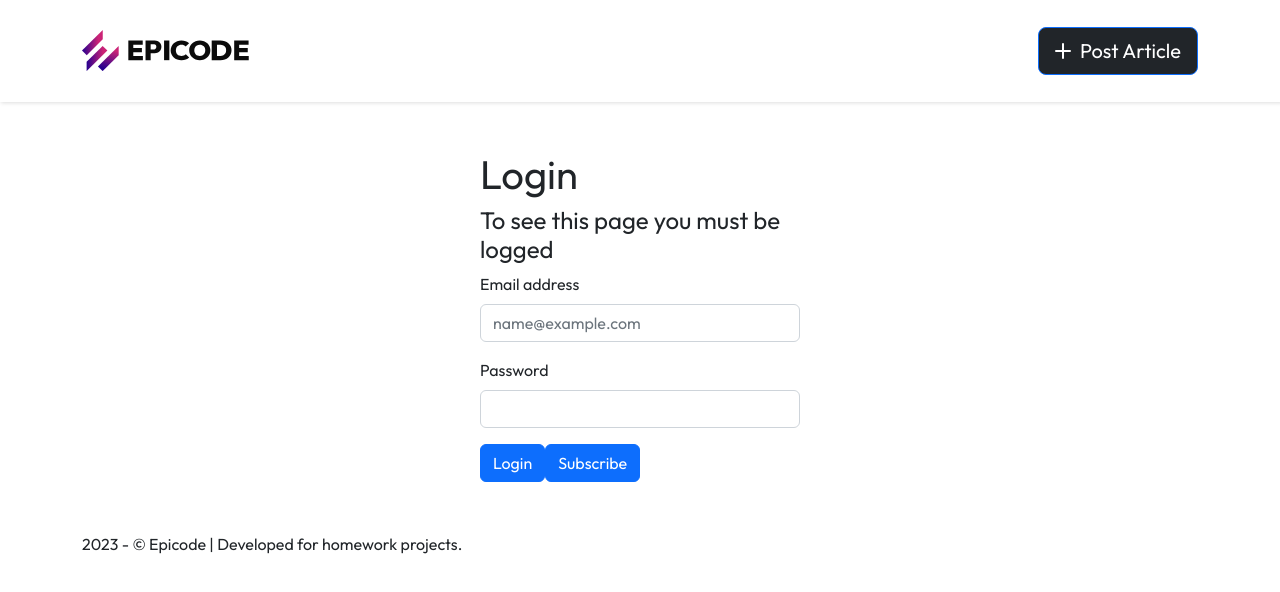
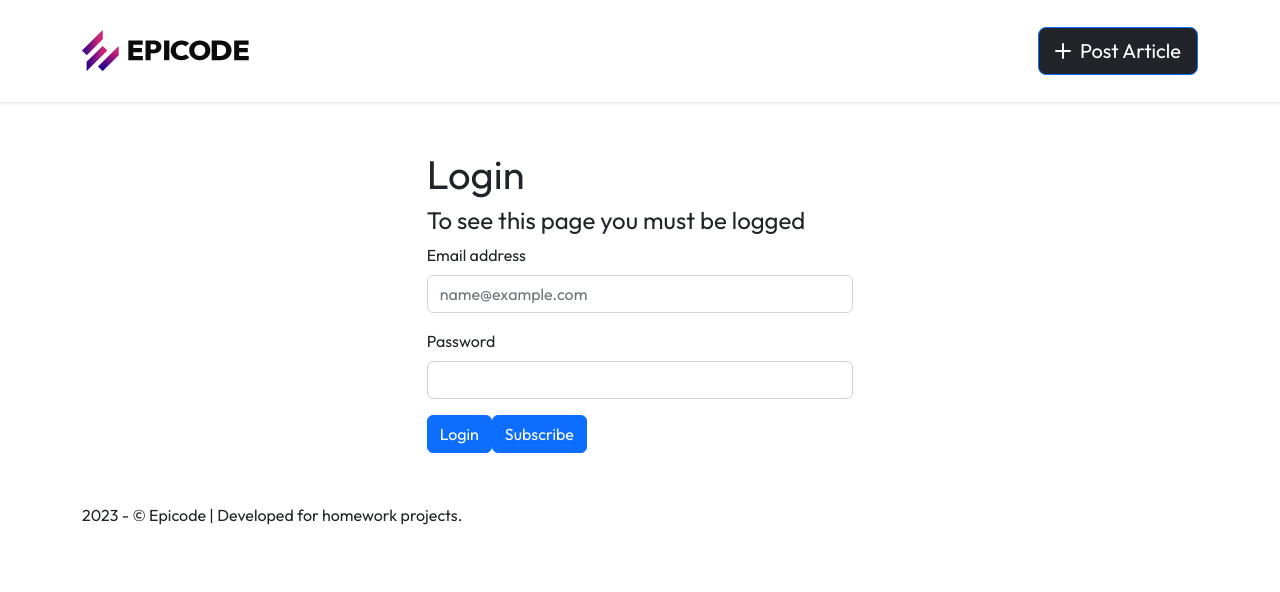
Before and after one commit to ApoDarkMatter/EpiBlog, a React (Create React App) app in the folder fe/: page / in a window 1280 px wide. Shown: the top 592 px of the page. Built offline with nearby package versions, Linux system fonts and the light colour scheme.

Commit message:
Added comment style

```diff
--- a/fe/src/components/comments/addComment/AddComment.jsx
+++ b/fe/src/components/comments/addComment/AddComment.jsx
@@ -2,7 +2,7 @@ import React, { useState } from 'react'
 import axios from "axios";
 import useSession from "../../../hooks/useSession";
 import { useParams } from 'react-router-dom';
-import { Button, Form, InputGroup } from 'react-bootstrap';
+import { Button, Col, Form, InputGroup } from 'react-bootstrap';
 
 
 const AddComment = () => {
@@ -39,6 +39,7 @@ const AddComment = () => {
                 className="mt-5"
                 onSubmit={handleSubmit}
                 >
+                <Col lg="4" className="mx-auto">
                     <InputGroup className="mb-3">
                         <InputGroup.Text id="basic-addon1">Comment</InputGroup.Text>
                         <Form.Control
@@ -58,18 +59,15 @@ const AddComment = () => {
                         onChange={(e) => setRate(parseInt(e.target.value))}
                         />
                     </InputGroup>
-            <Form.Group className="d-flex mt-3 justify-content-end">
+                    <Form.Group className="mt-3">
                         <Button
                             type="submit"
-                size="lg"
                             variant="dark"
-                style={{
-                marginLeft: "1em",
-                }}
                         >
                             Add Comment
                         </Button>
                     </Form.Group>
+                </Col>
             </Form>
         </>
   )
--- a/fe/src/components/comments/commentsList/commentsList.jsx
+++ b/fe/src/components/comments/commentsList/commentsList.jsx
@@ -1,6 +1,6 @@
 import React, { useEffect, useState } from 'react'
 import axios from 'axios'
-import { Container, Row } from 'react-bootstrap'
+import { Col, Container, Row } from 'react-bootstrap'
 import { useParams } from 'react-router-dom'
 import {nanoid} from 'nanoid'
 
@@ -26,13 +26,15 @@ const CommentsList = () => {
 
     return (
       <>
-        <Container>
+        <Container className="mt-5">
           <Row>
-            {comments && comments?.map((comment) => {
-              return (
-                <p key={nanoid()}>{comment.comment} - {comment.rate}</p>
-              )
-            })}
+            <Col lg="4" className="mx-auto">
+              {comments && comments?.map((comment) => {
+                return (
+                  <p key={nanoid()}>{comment.comment} - {comment.rate}</p>
+                )
+              })}
+            </Col>
           </Row>
         </Container>
       </>
--- a/fe/src/views/blog/Blog.jsx
+++ b/fe/src/views/blog/Blog.jsx
@@ -23,6 +23,7 @@ const Blog = () => {
       console.log(error);
     }
   }
+
 
   const navigate = useNavigate();
   useEffect(() => {
--- a/fe/src/views/login/login.js
+++ b/fe/src/views/login/login.js
@@ -1,6 +1,6 @@
 import React, {useState} from 'react'
 import {Link, useNavigate} from 'react-router-dom'
-import {Button, Form} from 'react-bootstrap'
+import {Button, Col, Form} from 'react-bootstrap'
 import axios from 'axios'
 import "./styles.css"
 
@@ -38,7 +38,8 @@ const Login = () => {
 
     return (
         <>
-            <Form onSubmit={onSubmit} className="inputForm">
+            <Form onSubmit={onSubmit} className="inputPadding">
+                <Col lg="4" className="mx-auto">
                     <h1>Login</h1>
                     <h4>To see this page you must be logged</h4>
                     <Form.Group className="mb-3">
@@ -68,6 +69,7 @@ const Login = () => {
                         as={Link}
                         to="/newauthor"
                     >Subscribe</Button>
+                </Col>
             </Form>
         </>
     )
--- a/fe/src/views/login/styles.css
+++ b/fe/src/views/login/styles.css
@@ -1,5 +1,4 @@
-.inputForm{
+.inputPadding{
     padding-top: 150px;
-    width: 25%;
     margin: 0 auto;
 }
```
Lines whose indentation alone changed are shown as unchanged.
